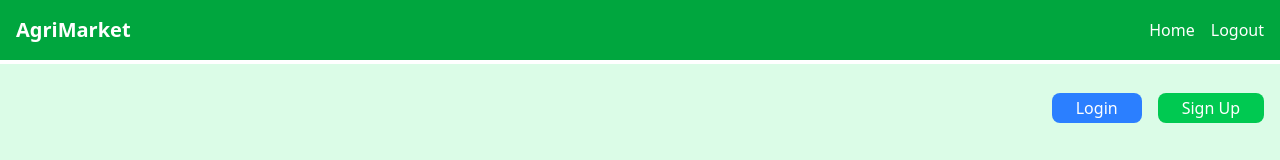
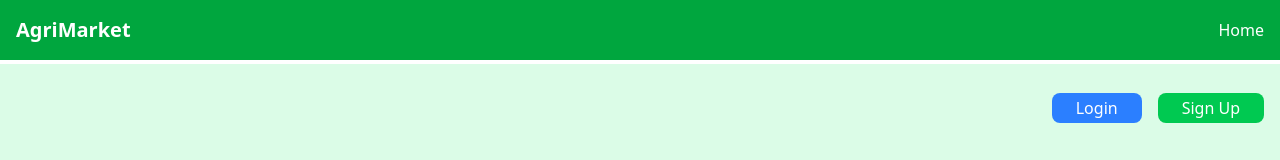
Before and after one commit to KXvira/farmers-marketplace, a React (Vite) app in the folder frontend/: page / in a window 1280 px wide. Shown: the top 160 px of the page. Built offline with nearby package versions, Linux system fonts and the light colour scheme.

Commit message:
refactor Navbar component to conditionally render logout button based on authentication status

```diff
--- a/frontend/src/components/Navbar.jsx
+++ b/frontend/src/components/Navbar.jsx
@@ -1,13 +1,15 @@
 import React from "react";
 import { Link, useNavigate } from "react-router-dom";
+import Cookies from "js-cookie";
 import { logout } from "../api";
 
 const Navbar = () => {
   const navigate = useNavigate();
+  const isAuthenticated = !!Cookies.get("token"); // Convert to boolean
 
   const handleLogout = async () => {
     await logout();
-    navigate("/"); // Redirect to home after logout
+    navigate("/");
   };
 
   return (
@@ -17,9 +19,11 @@ const Navbar = () => {
         <Link to="/" className="hover:underline">
           Home
         </Link>
-        <button onClick={handleLogout} className="hover:underline">
-          Logout
-        </button>
+        {isAuthenticated && (
+          <button onClick={handleLogout} className="hover:underline">
+            Logout
+          </button>
+        )}
       </div>
     </nav>
   );
```
